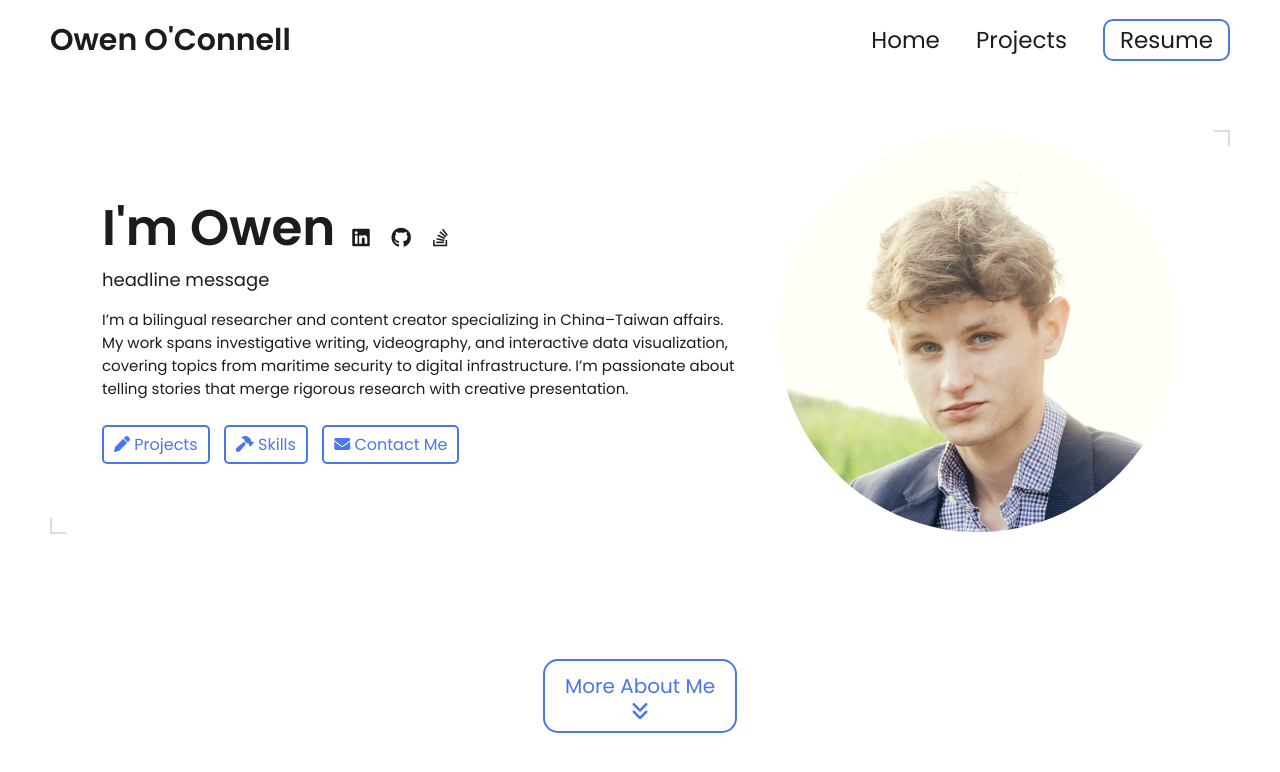
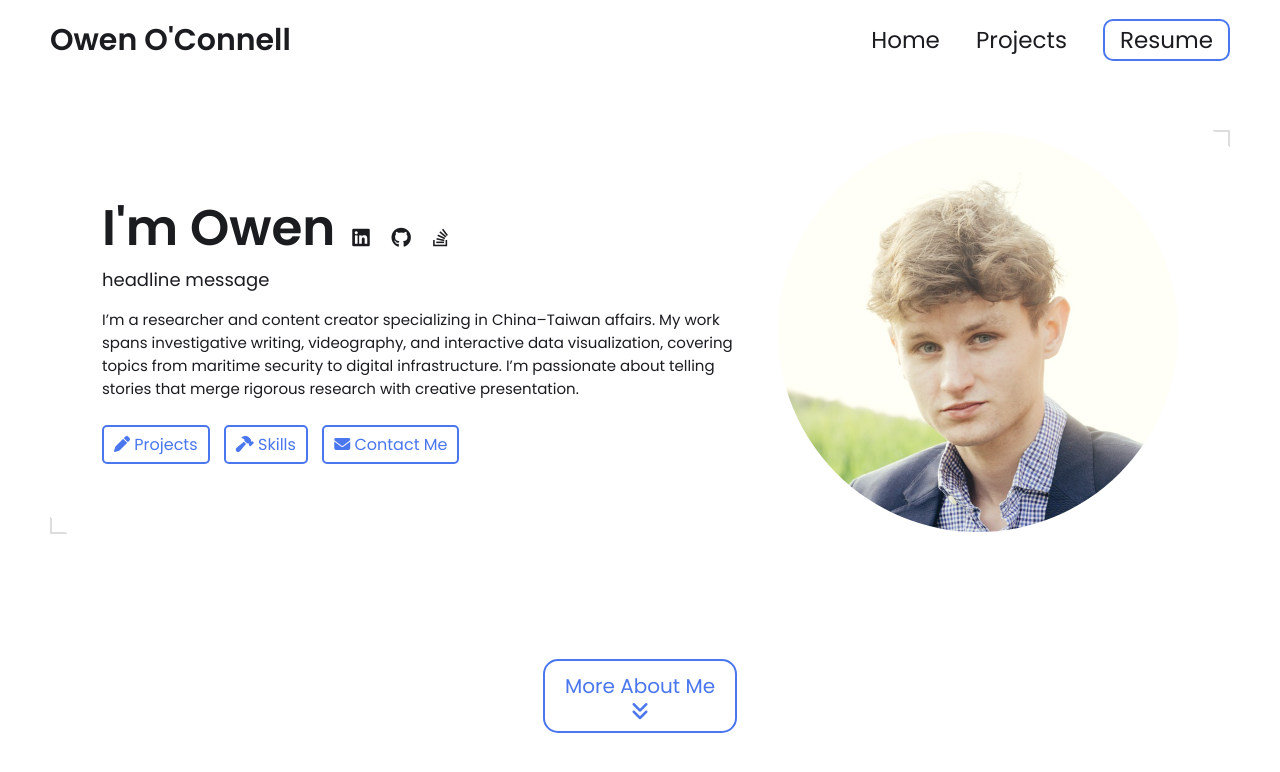
Before and after one commit to Oukangneng/oukangneng.github.io, a Jekyll site: the page built from index.html, in a window 1280 px wide and 900 px high. Shown: the top 772 px of the window. Built offline with Jekyll 4.4.1, drawn with Linux system fonts in a browser that asks for light colours.

Commit message:
Update _config.yml

```diff
--- a/_config.yml
+++ b/_config.yml
@@ -15,7 +15,7 @@
 name: Owen O'Connell
 headline: headline message
 description: >- # dont remove this line. this will ignore all new lines until the next section
-  I’m a bilingual researcher and content creator specializing in China–Taiwan affairs. My work spans investigative writing, videography, and interactive data visualization, covering topics from maritime security to digital infrastructure. I’m passionate about telling stories that merge rigorous research with creative presentation.
+  I’m a researcher and content creator specializing in China–Taiwan affairs. My work spans investigative writing, videography, and interactive data visualization, covering topics from maritime security to digital infrastructure. I’m passionate about telling stories that merge rigorous research with creative presentation.
 
 # Place your profile image in /assets/images/profile-image/folder and edit the file name
 profile_image: ./assets/images/profile-image/1660000716274.jpeg
```
